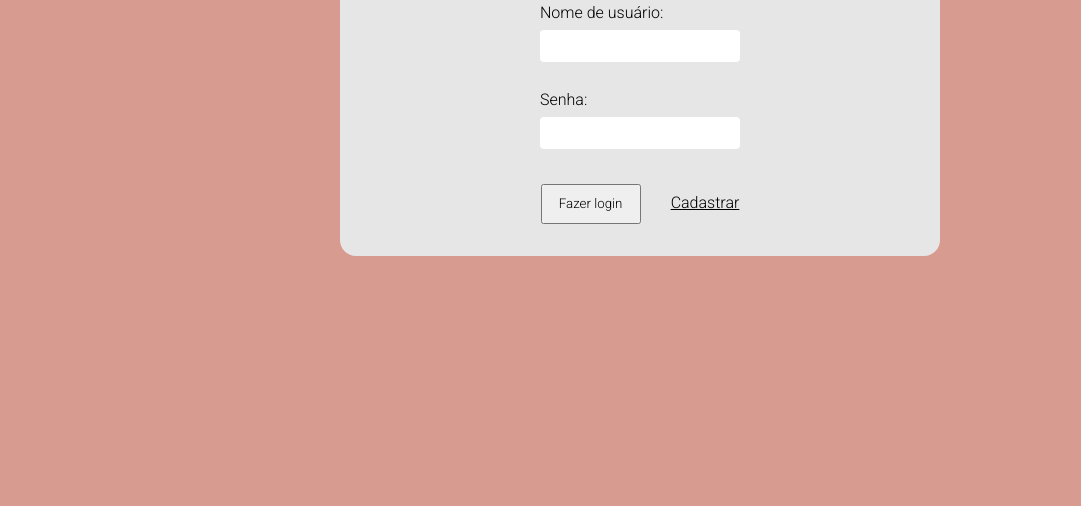
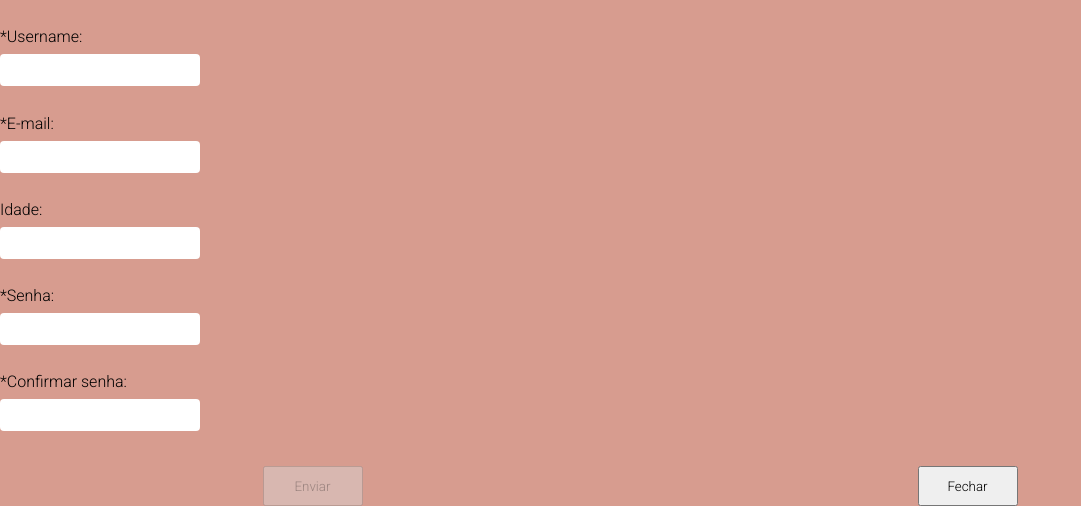
Before and after one commit to caicrangel/caicrangel, a plain HTML site: page tela-login-projeto integrador/index.html in a window 1280 px wide. Shown: the part 350-856 px from the top of the page, without its empty margins (0-1081 px from the left). Before the commit the page ends 800 px from the top, so only its background shows below. Drawn offline with Linux system fonts and the light colour scheme.

Commit message:
Adicionando formulário de cadastro por cima da tela de login

```diff
--- a/tela-login-projeto integrador/index.html
+++ b/tela-login-projeto integrador/index.html
@@ -12,23 +12,63 @@
   <title>Login</title>
 </head>
 <body>
+
+  <!-- <button onclick="mostrarFormulario()">Cadastrar</button> -->
   <main>
-      <section id="login">
+      <section>
         <img src="img/logo.png" alt="logo tela login">
-        <form action="">
-          <label for="login-usuario">Nome de usuário:</label>
-          <input type="text" id="login-usuario" name="login-usuario">
-          <p id="userInvalido"></p>
-
-          <label for="login-senha">Senha:</label>
-          <input type="password" id="login-senha" name="login-senha" >
-          <p id="senhaIncorreta"></p>
+        <form action="" id="form1">
+          <div id="divinputlabel">
+            <label class="label1" for="login-usuario">Usuário:</label>
+            <input type="text" id="login-usuario" name="login-usuario">
+            <p id="userInvalido"></p>
+            <label class="label1" for="login-senha">Senha:</label>
+            <input type="password" id="login-senha" name="login-senha" >
+            <p id="senhaIncorreta"></p>
+          </div>
         </form>
         <div id="botoes">
           <button id="bot1" type="button">Fazer login</button>
-          <a href="cadastro.html">Cadastrar</a>
+          <a id="cadastrar" href="#" onclick="mostrarFormulario()">Cadastrar</a>
         </div>
     </section>
   </main>
+
+  <div id="overlay">
+    <div id="form-container">
+      <form action="">
+        <h2>Formulário de cadastro</h2>
+        <label for="username">*Username:</label>
+        <input type="text" id="username" name="username">
+        <p id="username-helper" class="helper-text"></p>
+
+        <label for="email">*E-mail:</label>
+        <input type="email" id="email" name="email">
+        <p id="email-helper" class="helper-text"></p>
+
+        <label for="idade">Idade:</label>
+        <input type="number" id="idade" name="idade">
+        <p id="idade-helper" class="helper-text"></p>
+
+        <label for="senha">*Senha:</label>
+        <input type="password" id="senha" name="senha">
+        <p id="senha-helper" class="helper-text"></p>
+
+        <label for="confirma-senha">*Confirmar senha:</label>
+        <input type="password" id="confirma-senha" name="confirma-senha">
+        <p id="senha-helper2" class="helper-text"></p>
+
+        <div id="botoes">
+          <button id="enviar" type="submit" disabled>Enviar</button>
+          <button onclick="fecharFormulario()">Fechar</button>
+        </div>
+      </form>
+
+        <!-- <button onclick="enviarFormulario()">Enviar</button> -->
+
+
+    </div>
+</div>
+
 </body>
 </html>
```
